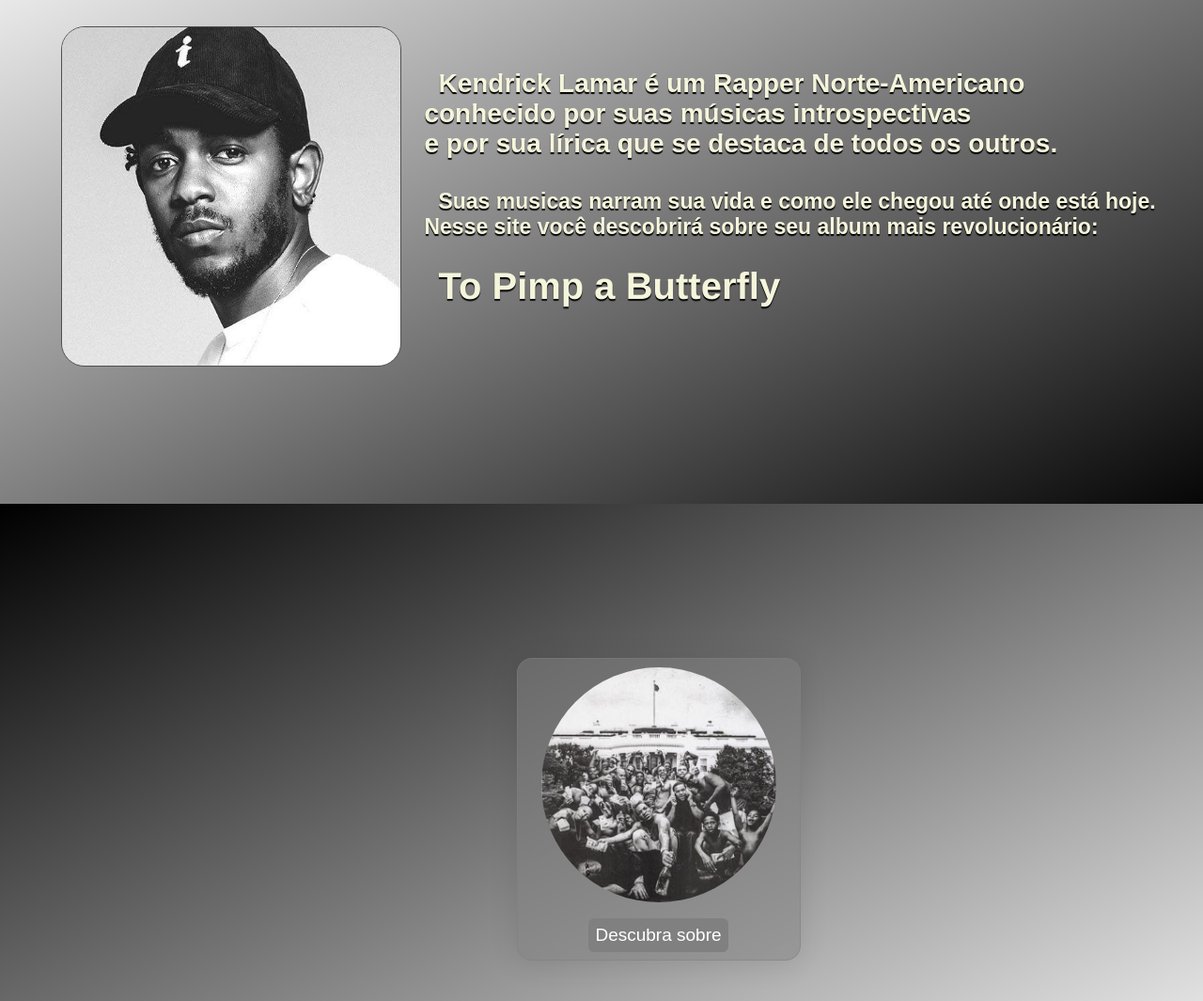
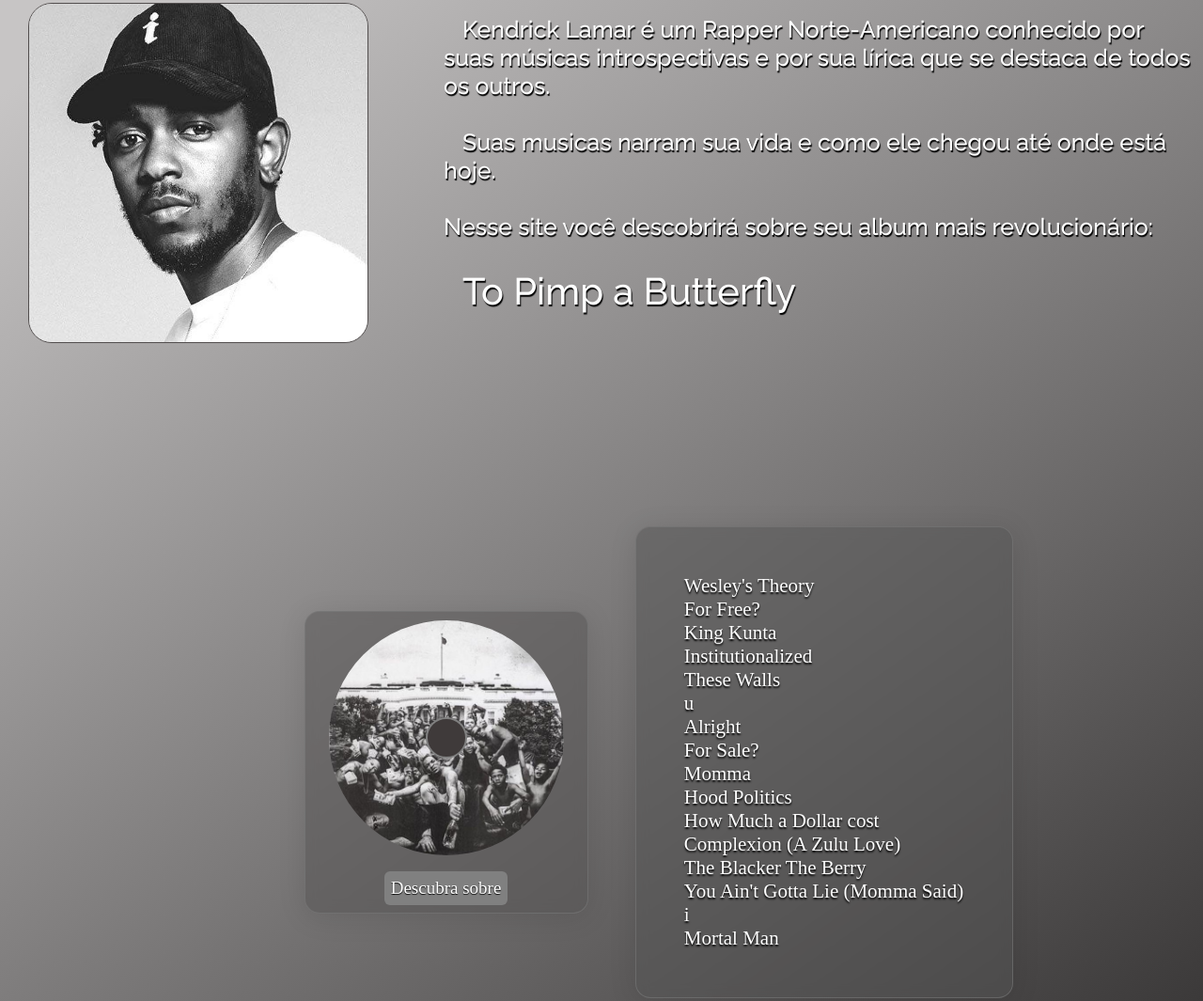
Before and after one commit to richh-brreto/projeto_individual1, a plain HTML site: page index.html in a window 1280 px wide. Shown: the part 764-1829 px from the top of the page at 94% size. Drawn offline with nearby package versions, Linux system fonts and the light colour scheme; a web font is replaced by a local one.

Commit message:
página inicial v1 - terminada / inicio pagina info

```diff
--- a/index.html
+++ b/index.html
@@ -8,23 +8,23 @@
     <link rel="stylesheet" href="style.css">
     <link rel="preconnect" href="https://fonts.googleapis.com">
     <link rel="preconnect" href="https://fonts.gstatic.com" crossorigin>
-    <link href="https://fonts.googleapis.com/css2?family=Bebas+Neue&family=Roboto+Mono:ital,wght@0,100..700;1,100..700&family=Tagesschrift&display=swap" rel="stylesheet">
+    <link href="https://fonts.googleapis.com/css2?family=Anton&family=Bebas+Neue&family=Playfair+Display:ital,wght@0,400..900;1,400..900&family=Raleway:ital,wght@0,100..900;1,100..900&display=swap" rel="stylesheet">
 </head>
-
 <body>
     <header>
         <div class="header">
             <img width="238px" height="78px" src="imgs/logoKendrick.webp" alt="">
         </div>
-        <navbar class="navbar">
+        <navbar class="navbar" >
             <ul>
-                <li></li>
-                <a href="#">Home</a>
                 <li>
-                    <a href="login.html">Login</a>
+                    <a href="#">Início</a>
                 </li>
                 <li>
-                    <a href="cadastro.html">Cadastre-se aqui!</a>
+                    <a href="cadastro.html">Cadastro</a>
+                </li>
+                <li>
+                    <a href="sobrenos.html">Sobre Nós</a>
                 </li>
             </ul>
         </navbar>
@@ -34,30 +34,32 @@
         <div class="telaTPAB">
             <div class="container">
                 <div class="titulo">
-                    <h2 style="font-family: Tagesschrift, system-ui;">To Pimp a <br> Butterfly</h2>
+                    <h2 style="font-family: Anton, sans-serif;">To Pimp a <br> Butterfly</h2>
                 </div>
                 <div class="subtitulo">
-                    <h3> Uma viagem pelo álbum que mudou a carreira de Kendrick Lamar</h3>
+                    <h3 style="font-family:Playfair Display, serif"> Uma viagem pelo álbum que mudou a carreira de Kendrick Lamar</h3>
                 </div>
             </div>
         </div>
     </section>
 
+    <div class="backgroundInfos">
     <section class="paginaBiografia">
         <div class="telaBiografia">
             <div class="container">
                 <div class="imgRosto">
-                    <img width="360px" height="360px" src="imgs/rostoKendrick.jpg" alt="">
+                    <img width="360px" height="360px" src="imgs/rostoKendrick.jpg" alt="Rosto Kendrick">
+                </div>
+                <div class="resumo">
+                    <p> Kendrick Lamar é um Rapper Norte-Americano conhecido por suas músicas introspectivas e por sua lírica que se destaca de todos os outros. <br> <br> </p>
+                    <p> Suas musicas narram sua vida e como ele chegou até onde está hoje. <br> <br>
+                        Nesse site você descobrirá sobre seu album mais revolucionário: <br> <br>
+                        <p style="font-size: 40px;">
+                            To Pimp a Butterfly
+                        </p>
                 </div>
             </div>
-            <div class="resumo">
-                <p style="font-size: 28px;"> Kendrick Lamar é um Rapper Norte-Americano <br> conhecido por suas músicas introspectivas <br> e por sua lírica que se destaca de todos os outros. <br> <br> </p>
-                <p> Suas musicas narram sua vida e como ele chegou até onde está hoje. <br>
-                    Nesse site você descobrirá sobre seu album mais revolucionário: <br> <br>
-                    <p style="font-size: 40px; font-family:'Franklin Gothic Medium', 'Arial Narrow', Arial, sans-serif">
-                        To Pimp a Butterfly
-                    </p>
-            </div>
+
         </div>
     </section>
 
@@ -65,15 +67,39 @@
         <div class="telaAlbum">
             <div class="container">
                 <div class="album">
-                    <img height="250px" width="250px" src="imgs/albumTPAB.jpg" alt="">
+                    <div class="disco">
+                        <img height="250px" width="250px" src="imgs/albumTPAB.jpg" alt="albumTPAB">
+                        <div class="bolinha"></div>
+                    </div>
                     <button>
-                        <a href="info.html">
+                        <a href="info.html" class="botao">
                             Descubra sobre
                         </a>
                     </button>
                 </div>
+                <div class="setlist">
+                    <ul>
+                        <li> <p> Wesley's Theory </p> </li>
+                        <li> <p> For Free? </p> </li>
+                        <li> <p>King Kunta</p> </li>
+                        <li> <p>Institutionalized</p> </li>
+                        <li> <p>These Walls</p> </li>
+                        <li> <p>u</p></li>
+                        <li> <p>Alright</p> </li>
+                        <li> <p>For Sale?</p> </li>
+                        <li> <p>Momma</p> </li>
+                        <li> <p>Hood Politics</p> </li>
+                        <li> <p>How Much a Dollar cost</p> </li>
+                        <li> <p>Complexion (A Zulu Love)</p> </li>
+                        <li> <p>The Blacker The Berry</p> </li>
+                        <li> <p>You Ain't Gotta Lie (Momma Said)</p> </li>
+                        <li> <p>i</p> </li>
+                        <li> <p>Mortal Man</p> </li>
+                    </ul>
+                </div>
             </div>
         </div>
     </section>
+</div>
 </body>
 </html>
--- a/style.css
+++ b/style.css
@@ -1,9 +1,8 @@
-@import url('https://fonts.googleapis.com/css2?family=Bebas+Neue&family=Roboto+Mono:ital,wght@0,100..700;1,100..700&display=swap');
 
 * {
     margin: 0;
     padding: 0;
-    font-family: 'Roboto-Mono', sans-serif;
+    font-family:'Times New Roman', Times, serif
 }
 
 :root {
@@ -24,14 +23,13 @@
     height: var(--tamanho-header);
     align-items: center;
     overflow: hidden;
-    padding: 5px 5px 0px;
     gap: 20px;
+    margin-top: 5px;
 }
 
 header h1{
     color: white;
     box-shadow: whitesmoke;
-    padding-left: 30px;
 }
 
 header .navbar{
@@ -40,60 +38,26 @@
     justify-content: space-between;
     align-items: center;
     font-weight: 600;
-    background-color: whitesmoke;
-    border-radius: 7px;
-    padding: 10px;
-    border: 1px solid black;
+    font-size: 25px;
+    margin: 0;
+    padding: 0;
 }
 
 header .navbar ul{
     display: flex;
-    gap: 20px;
+    gap: 30px;
     margin: 0;
     padding:0;
     list-style:none;
+    margin-left: 10px;
+    text-shadow: 1px 1px 1px white;
+    font-family: 'Bebas Neue', sans-serif ;
 }
 
 .navbar a{
     text-decoration: none;
     color: black;
-}
-
-/* Tela Biografia */
-
-section.paginaBiografia .telaBiografia{
-    background-image: linear-gradient(to top left, black, white);
-    background-size:cover;
-    background-repeat: no-repeat;
-    display: flex;
-    justify-content: center;
-    align-items: center;
-    height: 650px;
-    width: 1351px;
-}
-
-section.paginaBiografia .container{
-    display: flex;
-    justify-content:center;
-    align-items: center;
-    width: 250px;
-    height: 250px;
-}
-
-section.paginaBiografia .container img{
-    border: 1px solid rgb(82, 78, 78);
-    border-radius: 25px;
-}
-
-
-section.paginaBiografia .resumo{
-    font-size: 23px;
-    font-weight: 600;
-    color: beige;
-    margin-bottom: 23px;
-    margin-left: 80px;
-    text-indent: 15px;
-    text-shadow:0px 2px 1px black;
+    font-family: Bebas Neue, sans-serif;
 }
 
 /* Tela Inicial */
@@ -114,33 +78,78 @@
     align-items: center;
     flex-direction: column-reverse;
     margin-left: 20px;
-    margin-bottom: 20px;
+    margin-bottom: 10px;
     gap: 20px;
 }
 
 section.paginaInicial .titulo{
     display: flex;
-    flex-direction:column;
+    flex-direction:center;
     font-size: 36px;
     color: white;
-    font-weight: 600;
-    text-shadow: 0px 5px 2px black;
+    font-weight: 400;
+    text-shadow: 4px 2px 2px black;
     margin-right: 400px;
 }
 
 section.paginaInicial .subtitulo{
     display: flex;
-    flex-direction:column;
+    flex-direction:column-reverse;
     font-size: 20px;
     color: white;
-    font-weight: 600;
-    text-shadow: 0px 3px 2px black;
+    font-weight: 200;
+    text-shadow: 5px 5px 5px black;
+}
+
+/* Tela Biografia */
+
+section.paginaBiografia .telaBiografia{
+    background-size:cover;
+    background-repeat: no-repeat;
+    display: flex;
+    justify-content: flex-start;
+    align-items:center;
+    height: 600px;
+    width: 1351px;
+}
+
+section.paginaBiografia .container{
+    display: flex;
+    justify-content:flex;
+    align-items: center;
+    width: 250px;
+    height: 250px;
+}
+
+section.paginaBiografia .container img{
+    border: 1px solid rgb(82, 78, 78);
+    border-radius: 25px;
+    margin-left: 30px;
+}
+
+
+section.paginaBiografia .resumo{
+    font-weight: 500;
+    margin-bottom: 23px;
+    margin-left: 80px;
+    text-indent: 20px;
+    text-shadow:1px 2px 1px black;
+}
+
+section.paginaBiografia .resumo p{
+    font-family: Raleway, sans-serif;
+    font-size: 25px;
+    color: white;
+    width: 800px;
+}
+
+.backgroundInfos{
+    background-image: linear-gradient(145deg, #c7c5c5 10%, #363434);
 }
 
 /* Tela Álbum*/
 
 section.paginaAlbum .telaAlbum{
-    background-image: linear-gradient(to bottom right, black, white);
     justify-content: center;
     align-items: center;
     height: 650px;
@@ -151,7 +160,7 @@
     display: flex;
     justify-content: center;
     align-items: center;
-    flex-direction: column;
+    flex-direction: row;
     margin-left: 50px;
     gap: 50px;
     height: 650px;
@@ -167,7 +176,7 @@
     height: 320px;
     font-weight: 500;
     transition: 0.3s;
-    background: rgba(128, 128, 128, 0.49);
+    background: #5553537d;
     border-radius: 16px;
     box-shadow: 0 4px 30px rgba(0, 0, 0, 0.1);
     backdrop-filter: blur(6.4px);
@@ -193,6 +202,7 @@
     border: 1px solid rgba(128, 128, 128, 0.5);
     cursor: pointer;
     border-radius: 6px;
+    text-shadow: 0px 1px 1px black;
 }
 
 section.paginaAlbum .album button:hover{
@@ -200,3 +210,73 @@
     transition: 0.2s;
     font-weight: 700;
 }
+
+section.paginaAlbum .setlist{
+    display: flex;
+    align-items:center;
+    justify-content: center;
+    flex-direction: row;
+    gap: 17px;
+    width: 400px;
+    height: 500px;
+    font-weight: 500;
+    transition: 0.3s;
+    background: rgba(85, 84, 84, 0.49);
+    border-radius: 16px;
+    box-shadow: 0 4px 30px rgba(0, 0, 0, 0.1);
+    backdrop-filter: blur(6.4px);
+    -webkit-backdrop-filter: blur(6.4px);
+    border: 1px solid rgba(128, 128, 128, 0.5);
+}
+
+section.paginaAlbum .setlist ul{
+    text-decoration: none;
+    list-style: none;
+    color: white;
+    font-size: 21px;
+    text-shadow: 0px 2px 2px black;
+}
+
+.album:has(.botao:hover) img {
+    animation: disco-girar 4s infinite linear;
+}
+
+.disco{
+    display: flex;
+    align-items: center;
+    justify-content: center;
+}
+
+.album .bolinha{
+    height: 40px;
+    width: 40px;
+    position: fixed;
+    background-color: #3f3a3a;
+    border-radius: 50%;
+    border: 2px solid grey;
+}
+
+@keyframes disco-girar {
+    0%{
+        transform: rotate(0deg);
+    }
+    25%{
+        transform: rotate(90deg);
+    }
+    50%{
+        transform: rotate(180deg);
+    }
+    75%{
+        transform: rotate(270deg);
+    }
+    100%{
+        transform: rotate(360deg);
+    }
+}
+
+/* Página Informações (do álbum)*/
+
+section.introAlbum{
+    background-color: grey;
+    height: 650px;
+}
```
Also changed, not shown: info.html (+38 -0 lines).
